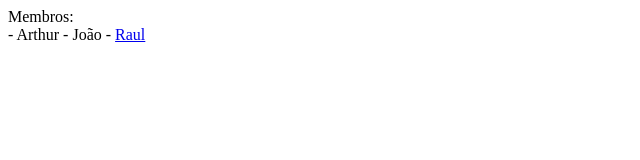
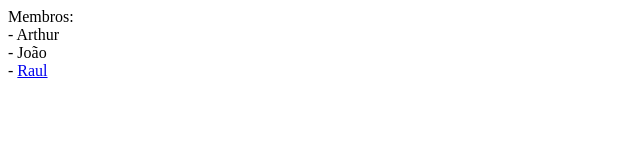
Before and after one commit to Projeto-IntegradorGoulart/portfolio, a plain HTML site: page index.html in a window 1280 px wide. Shown: the whole page, without its empty margins (0-640 px from the left). Drawn offline with Linux system fonts and the light colour scheme.

Commit message:
Adicionar quebra de linha na página index.html

```diff
--- a/index.html
+++ b/index.html
@@ -8,9 +8,9 @@
 <body>
     <header>
         Membros: <br>
-        - Arthur
-        - João
-        - <a href="raul.html">Raul</a>
+        - Arthur <br>
+        - João <br>
+        - <a href="raul.html">Raul</a> <br>
     </header>
     <main>
 
```
